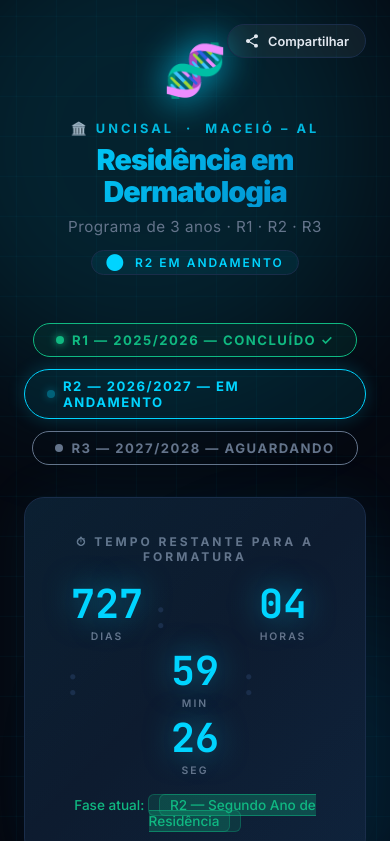
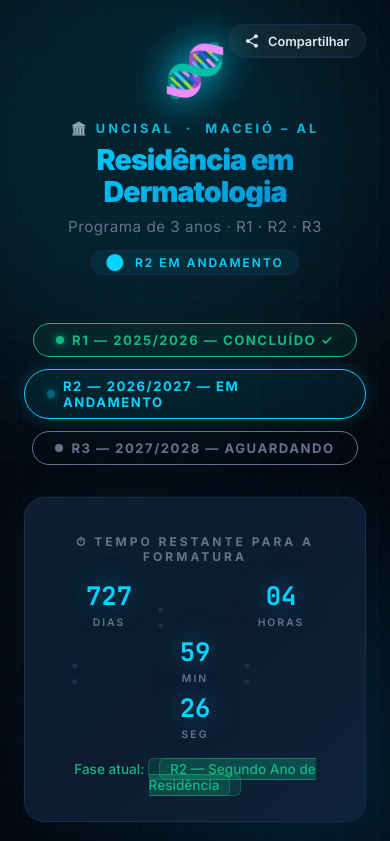
Before and after one commit to rhyannc/uncisal, a website: page index.html in a window 390 px wide. Both pictures are taken after a click on the button "Compartilhar". Shown: the top 841 px of the page. Drawn offline with Linux system fonts and the light colour scheme.

Commit message:
Update index.html

```diff
--- a/index.html
+++ b/index.html
@@ -796,11 +796,11 @@
 
         @media (max-width:600px) {
             .countdown-grid {
-                gap: 8px;
+                gap: 6px;
             }
 
             .countdown-unit .num {
-                font-size: 2.5rem;
+                font-size: 1.6rem;
             }
 
             .stat-card .stat-value {
@@ -1170,7 +1170,7 @@
                 rElapsed = Math.max(0, rElapsed);
             }
 
-            const shareText = `*Residência em Dermatologia · UNCISAL* 🧬\n\n🎯 *Faltam:* ${remainDays} dias para o Título de Especialista!\n🗓️ *Tempo no ${rYear}:* ${rElapsed} de ${rTotal} dias concluídos!\n\nAcompanhe a contagem regressiva em tempo real 👇`;
+            const shareText = `*Residência em Dermatologia · UNCISAL 2025* \n\n🎯 *Faltam:* ${remainDays} dias para o Título de Especialista!\n🗓️ *Tempo no ${rYear}:* ${rElapsed} de ${rTotal} dias concluídos!\n\nAcompanhe a contagem regressiva em tempo real 👇`;
 
             if (navigator.share) {
                 navigator.share({
```
